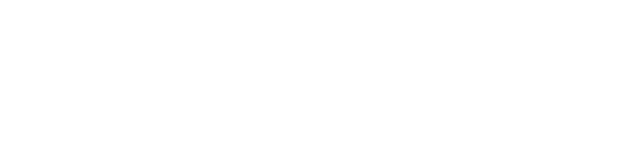
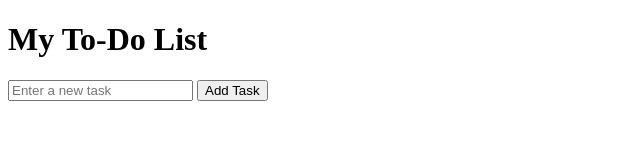
Before and after one commit to bblack-jewENT/dynamic-to-do-list-js, a plain HTML site: page index.html in a window 1280 px wide. Shown: the whole page, without its empty margins (0-640 px from the left). Drawn offline with Linux system fonts and the light colour scheme.

Commit message:
Append html elements.

```diff
--- a/index.html
+++ b/index.html
@@ -8,7 +8,15 @@
 </head>
 <body>
 
+     <div id="todo-app">
+        <h1>My To-Do List</h1>
+        <input type="text" id="task-input" placeholder="Enter a new task">
+        <button id="add-task-btn">Add Task</button>
+        <ul id="task-list">
+            <!-- Tasks will be listed here -->
+        </ul>
+    </div>
 
-       <script src="script.js"></script>
+<script src="script.js"></script>
 </body>
 </html>
```
